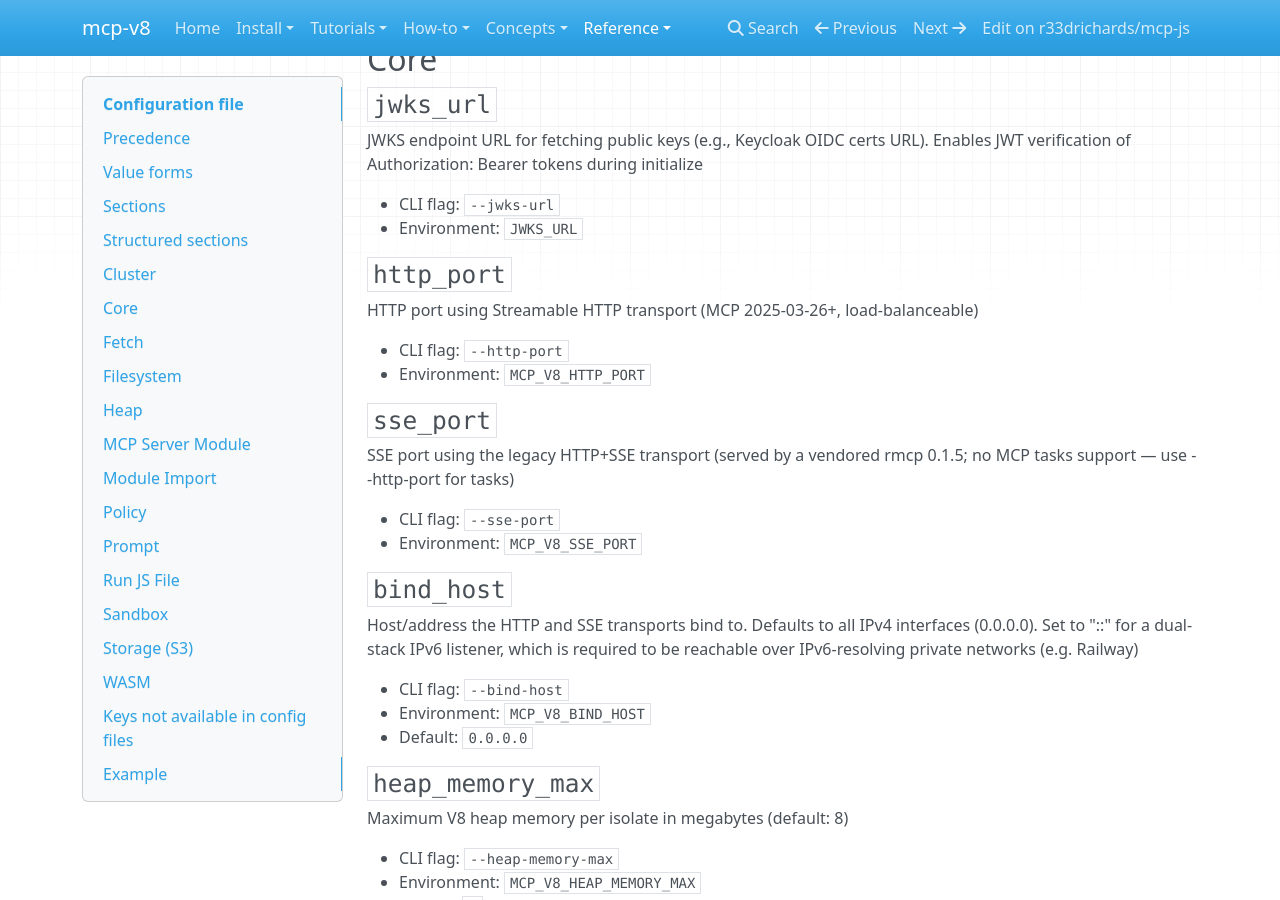
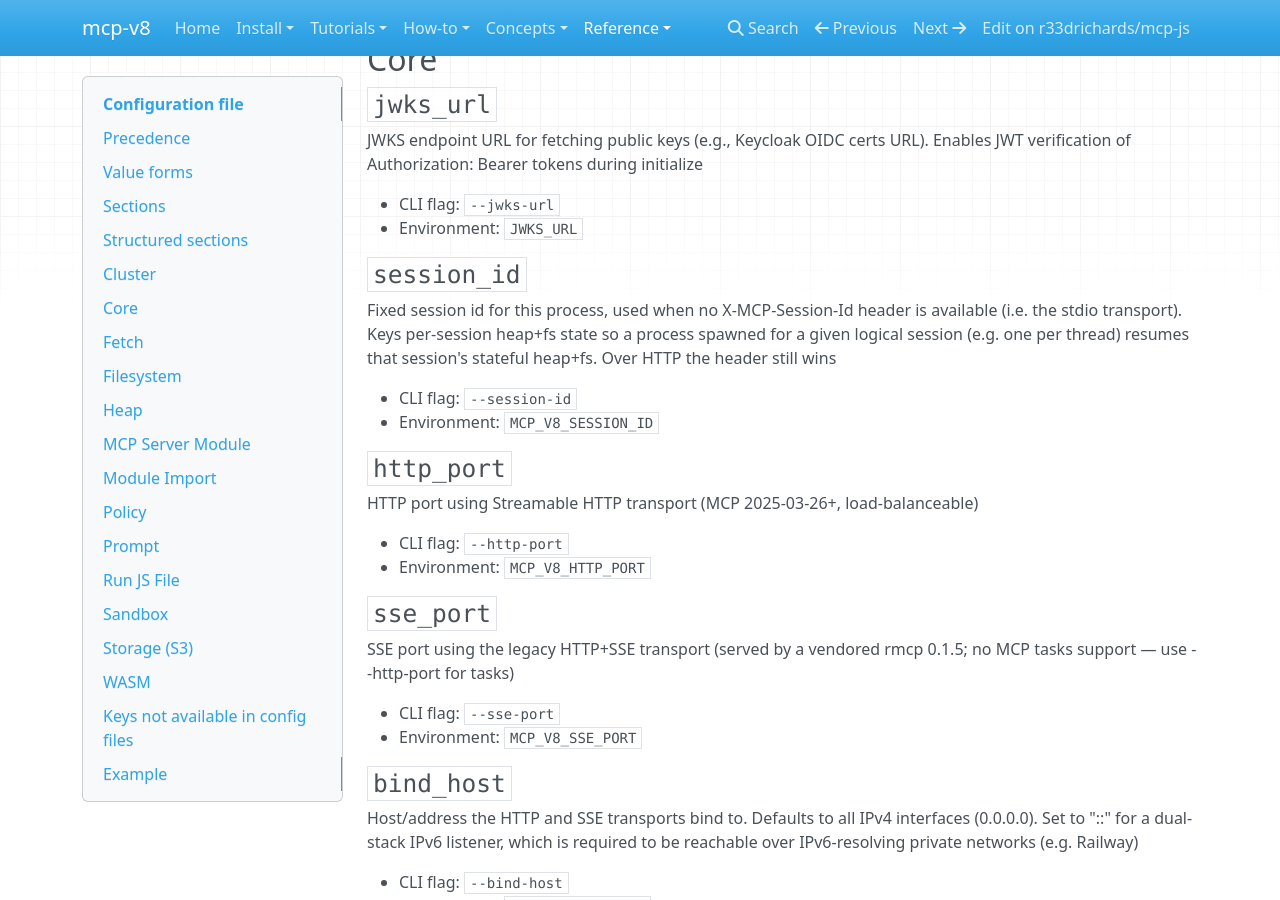
Before and after one commit to r33drichards/mcp-js, an MkDocs documentation site: the page built from site-docs/reference/config-file.md, in a window 1280 px wide and 900 px high, scrolled down 3727 px. Built offline with MkDocs 1.6.1, drawn with Linux system fonts in a browser that asks for light colours; nearby versions of some CDN libraries.

Commit message:
docs: regenerate config-file.md for --session-id (fixes generated-docs drift)
Co-Authored-By: Claude Fable 5 <noreply@anthropic.com>
Claude-Session: https://claude.ai/code/session_014zNtLb1tfE1Fyedy9dn8vb

```diff
--- a/site-docs/reference/config-file.md
+++ b/site-docs/reference/config-file.md
@@ -164,6 +164,13 @@ JWKS endpoint URL for fetching public keys (e.g., Keycloak OIDC certs URL). Enab
 
 - CLI flag: `--jwks-url`
 - Environment: `JWKS_URL`
+
+### `session_id`
+
+Fixed session id for this process, used when no X-MCP-Session-Id header is available (i.e. the stdio transport). Keys per-session heap+fs state so a process spawned for a given logical session (e.g. one per thread) resumes that session's stateful heap+fs. Over HTTP the header still wins
+
+- CLI flag: `--session-id`
+- Environment: `MCP_V8_SESSION_ID`
 
 ### `http_port`
 
```
